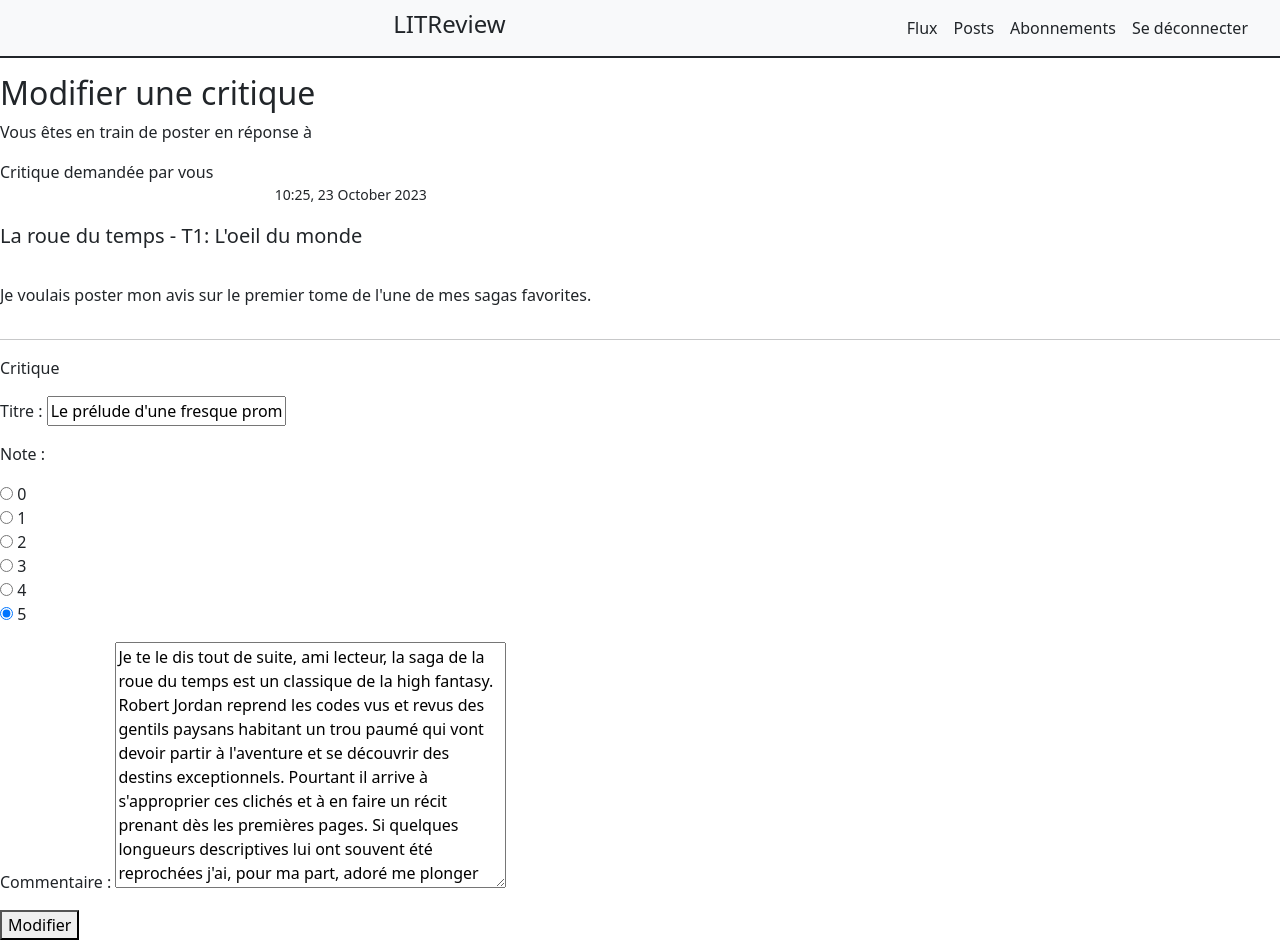
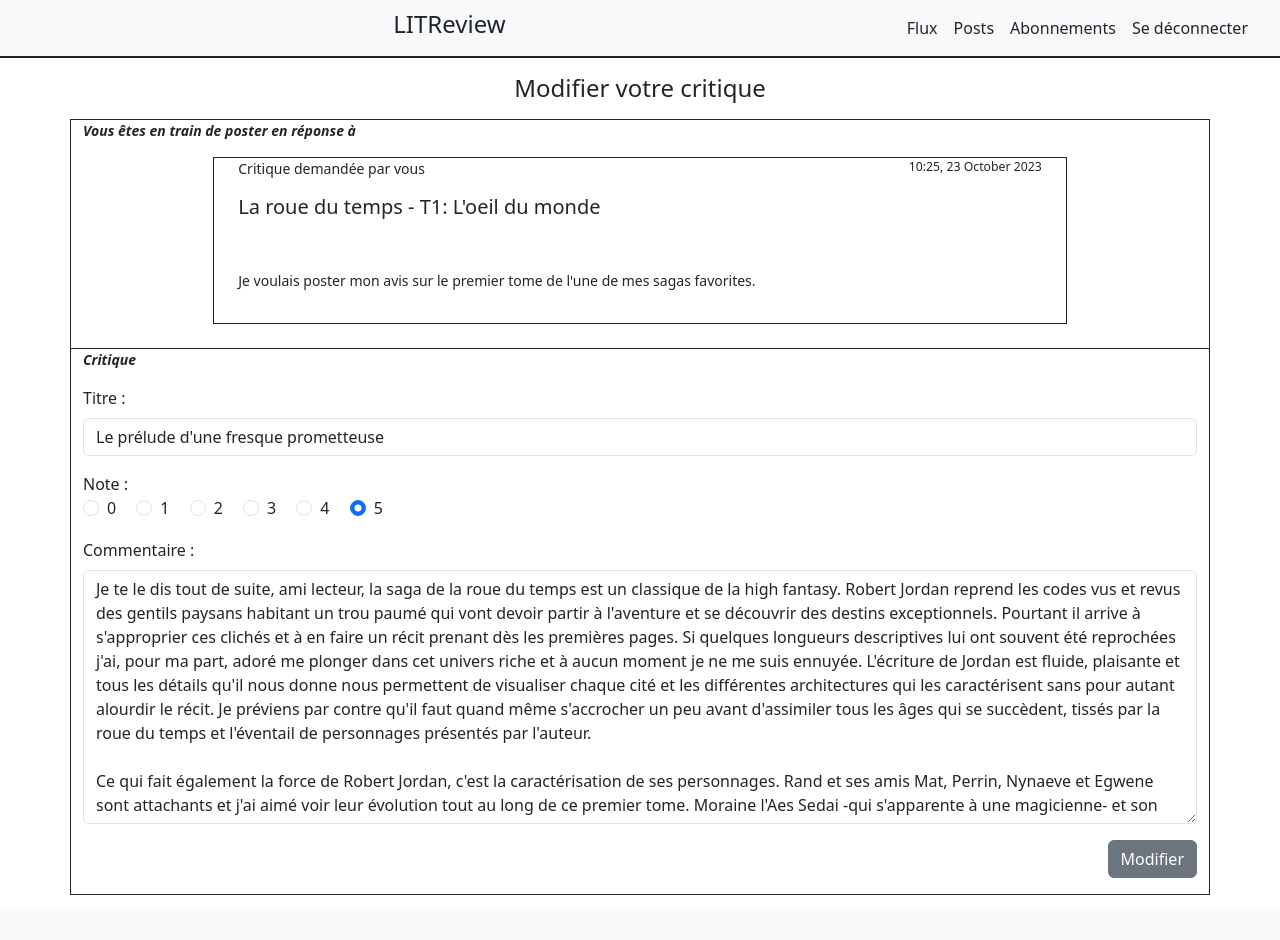
Before and after one commit to DayriseA/OCP9_LITRevu, a Django app: page /review/1/edit/ in a window 1280 px wide. After the commit the page ends 895 px from the top, so only its background shows below. Run offline with Django 4.2, Linux system fonts and the light colour scheme; a user stored in the database is signed in; data comes from the database, SQL or seed files in the repository; both versions use the stored data as it was after the commit; some libraries are stand-ins or nearby versions.

Commit message:
style(rating): add bootstrap styles to review edit form

```diff
--- a/litrevu/rating/templates/rating/review_edit.html
+++ b/litrevu/rating/templates/rating/review_edit.html
@@ -1,20 +1,80 @@
 {% extends "base.html" %}
 {% load rating_extras %}
+{% load shared_templatetags %}
 {% block content %}
 
-  <h2>Modifier une critique</h2>
-  <div>
-    <p>Vous êtes en train de poster en réponse à</p>
-    Critique demandée par {% author_display ticket.author %}
-    {% include "rating/partials/ticket_snippet.html" %}
-  </div>
-  <hr>
-  <div>
-    <p>Critique</p>
-    <form method="post">
+  <h4 class="text-center">Modifier votre critique</h4>
+
+  <div class="container-sm my-3">
+    <form enctype="multipart/form-data" method="post">
       {% csrf_token %}
-      {{ form.as_p }}
-      <button type="submit">Modifier</button>
+      <div class="row border border-dark pb-2">
+        <p class="fw-semibold small fst-italic">Vous êtes en train de poster en réponse à</p>
+        <div class="row border border-dark w-75 mx-auto mb-3 small">
+          <div class="col-sm-8 text-start">
+            Critique demandée par {% author_display ticket.author %}
+          </div>
+          {% include "rating/partials/ticket_snippet.html" %}
+        </div>
+      </div>
+
+      <div class="row border border-top-0 border-dark">
+        <p class="fw-semibold small fst-italic">Critique</p>
+
+        <div class="mb-3">
+          {{ form.headline|label_with_classes:"form-label" }}
+          {% if form.headline.errors %}
+            {{ form.headline|add_classes:"form-control is-invalid" }}
+            {% for error in form.headline.errors %}
+              <div class="invalid-feedback">
+                {{ error }}
+              </div>
+            {% endfor %}
+          {% else %}
+            {{ form.headline|add_classes:"form-control" }}
+          {% endif %}
+        </div>
+
+        {{ form.rating|label_with_classes:"form-check-label" }}
+        <div class="mb-3">
+
+          {% for choice in form.rating.field.choices %}
+            <div class="form-check form-check-inline">
+              <input class="form-check-input{% if form.rating.errors %} is-invalid{% endif %}"
+                     type="radio" name="{{ form.rating.html_name }}" value="{{ choice.0 }}"
+                     id="{{ form.rating.auto_id }}_{{ forloop.counter }}"
+                     {% if form.rating.value == choice.0 %}checked{% endif %}>
+              <label class="form-check-label"
+                     for="{{ form.rating.auto_id }}_{{ forloop.counter }}">{{ choice.1 }}
+              </label>
+              {% if form.rating.errors %}
+                {% for error in form.rating.errors %}
+                  <div class="invalid-feedback">
+                    {{ error }}
+                  </div>
+                {% endfor %}
+              {% endif %}
+            </div>
+          {% endfor %}
+        </div>
+
+        <div class="mb-3">
+          {{ form.body|label_with_classes:"form-label" }}
+          {% if form.body.errors %}
+            {{ form.body|add_classes:"form-control is-invalid" }}
+            {% for error in form.body.errors %}
+              <div class="invalid-feedback">
+                {{ error }}
+              </div>
+            {% endfor %}
+          {% else %}
+            {{ form.body|add_classes:"form-control" }}
+          {% endif %}
+        </div>
+        <div class="col mb-3">
+          <button type="submit" class="btn btn-secondary float-end">Modifier</button>
+        </div>
+      </div>
     </form>
   </div>
 
```
Also changed, not shown: litrevu/db.sqlite3.
